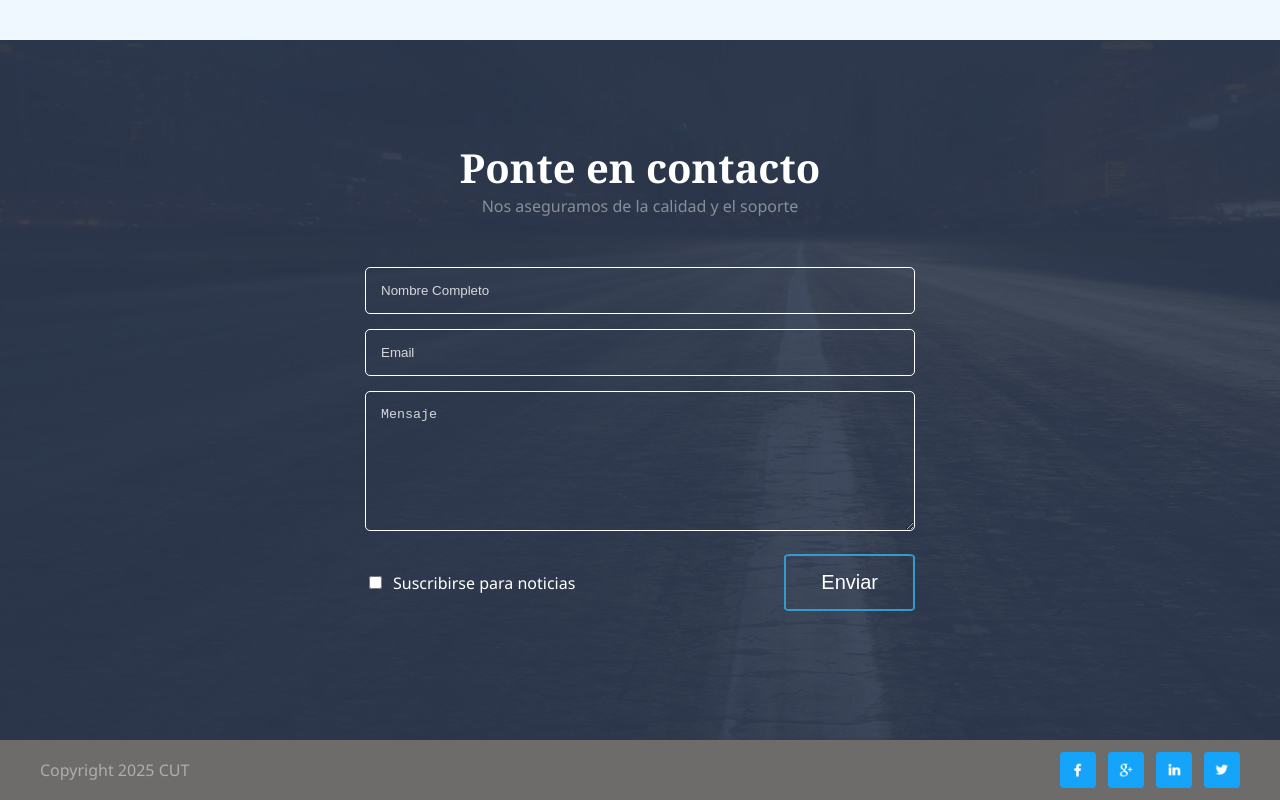
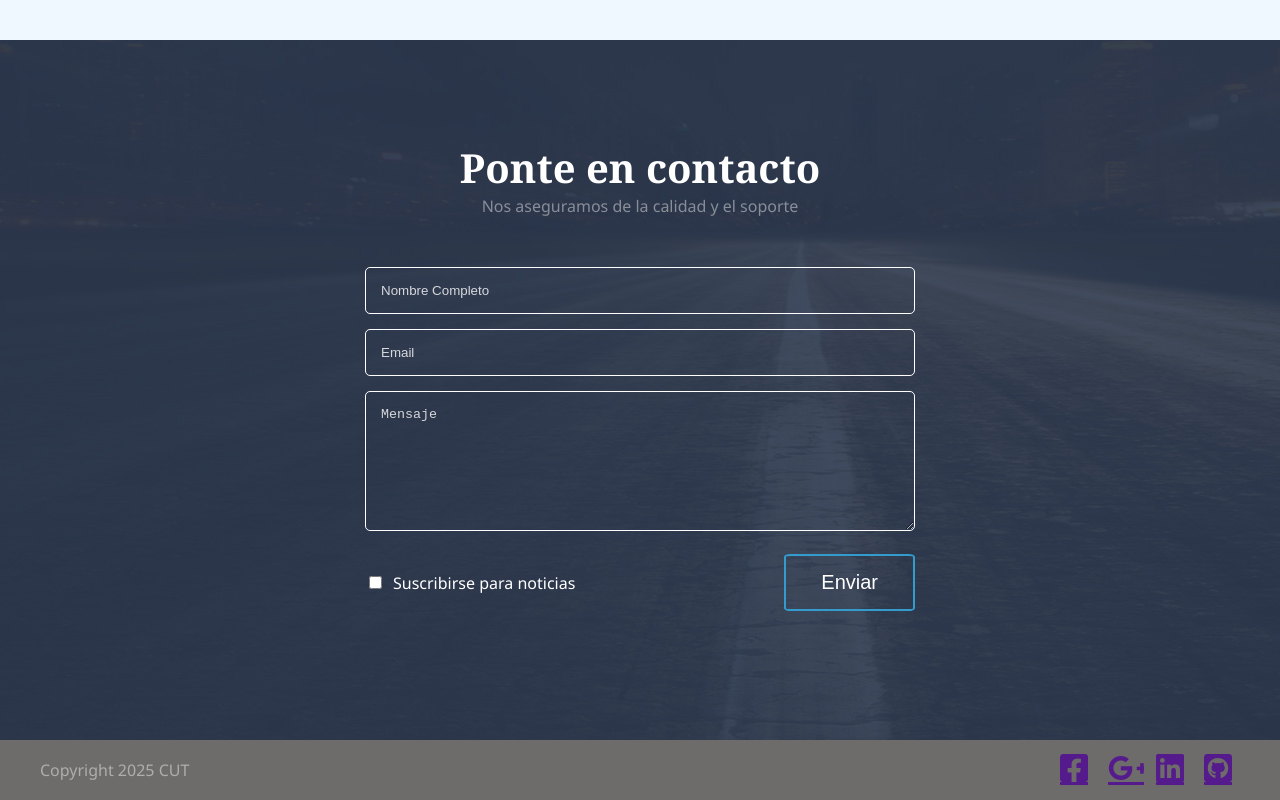
Before and after one commit to lilbovio/programacion-web-bovio, a plain HTML site: page proyecto1/index.html in a window 1280 px wide. Shown: the part 2398-3198 px from the top of the page. Drawn offline with Linux system fonts and the light colour scheme.

Commit message:
mejoras de css

```diff
--- a/proyecto1/css/style.css
+++ b/proyecto1/css/style.css
@@ -265,7 +265,7 @@ textarea.input{
     border-radius: 4px;
 }
 
-.redes_sociales img{
+.redes_sociales i{
     display: block;
     width: 36px;
     height: 36px;
@@ -273,8 +273,8 @@ textarea.input{
     transition: transform 0.2s ease, filter 0.2s ease;
 }
 
-.redes_sociales a:hover img,
-.redes_sociales a:focus img{
+.redes_sociales a:hover i,
+.redes_sociales a:focus i{
     transform: scale(1.2);
     filter: drop-shadow(0 6px 10px rgba(0,0,0,0.2));
 }
--- a/proyecto1/index.html
+++ b/proyecto1/index.html
@@ -5,6 +5,7 @@
     <meta name="viewport" content="width=device-width, initial-scale=1.0">
     <title>Strict</title>
     <link rel="stylesheet" href="./css/style.css">
+    <link rel="stylesheet" href="https://cdnjs.cloudflare.com/ajax/libs/font-awesome/6.3.0/css/all.min.css"integrity="sha512SzlrxWUlpfuzQ+pcUCosxcglQRNAq/DZjVsC0lE40xsADsfeQoEypE+enwcOiGjk/bSuGGKHEyjSoQ1zVisanQ==" crossorigin="anonymous" referrerpolicy="no-referrer" />
 </head>
 <body class="cuerpo_page">
     <div class="fondoLogo">
@@ -112,16 +113,20 @@
         <span>Copyright 2025 CUT</span>
         <div class="redes_sociales">
             <a href=""><!-- ! AQUI CREAMOS IMAGENES CON ENLACES a REDES SOCIALES -->
-                <img src="./assets/img/icon-facebook.jpg" alt="cepe">
+                <!-- <img src="./assets/img/icon-facebook.jpg" alt="cepe"> -->
+                <i class="fa-brands fa-square-facebook fa-2x"></i>
             </a>
             <a href="">
-                <img src="./assets/img/icon-google-plus.jpg" alt="cepe">
+                <!-- <img src="./assets/img/icon-google-plus.jpg" alt="cepe"> -->
+                 <i class="fa-brands fa-google-plus-g fa-2x"></i>
             </a>
             <a href="">
-                <img src="./assets/img/icon-linked-in.jpg" alt="cepe">
+                <!-- <img src="./assets/img/icon-linked-in.jpg" alt="cepe"> -->
+                 <i class="fa-brands fa-linkedin fa-2x"></i>
             </a>
             <a href="">
-                <img src="./assets/img/icon-twitter.jpg" alt="cepe">
+                <!-- <img src="./assets/img/icon-twitter.jpg" alt="cepe"> -->
+                 <i class="fa-brands fa-square-github fa-2x"></i>
             </a>
         </div>
     </footer>
```
